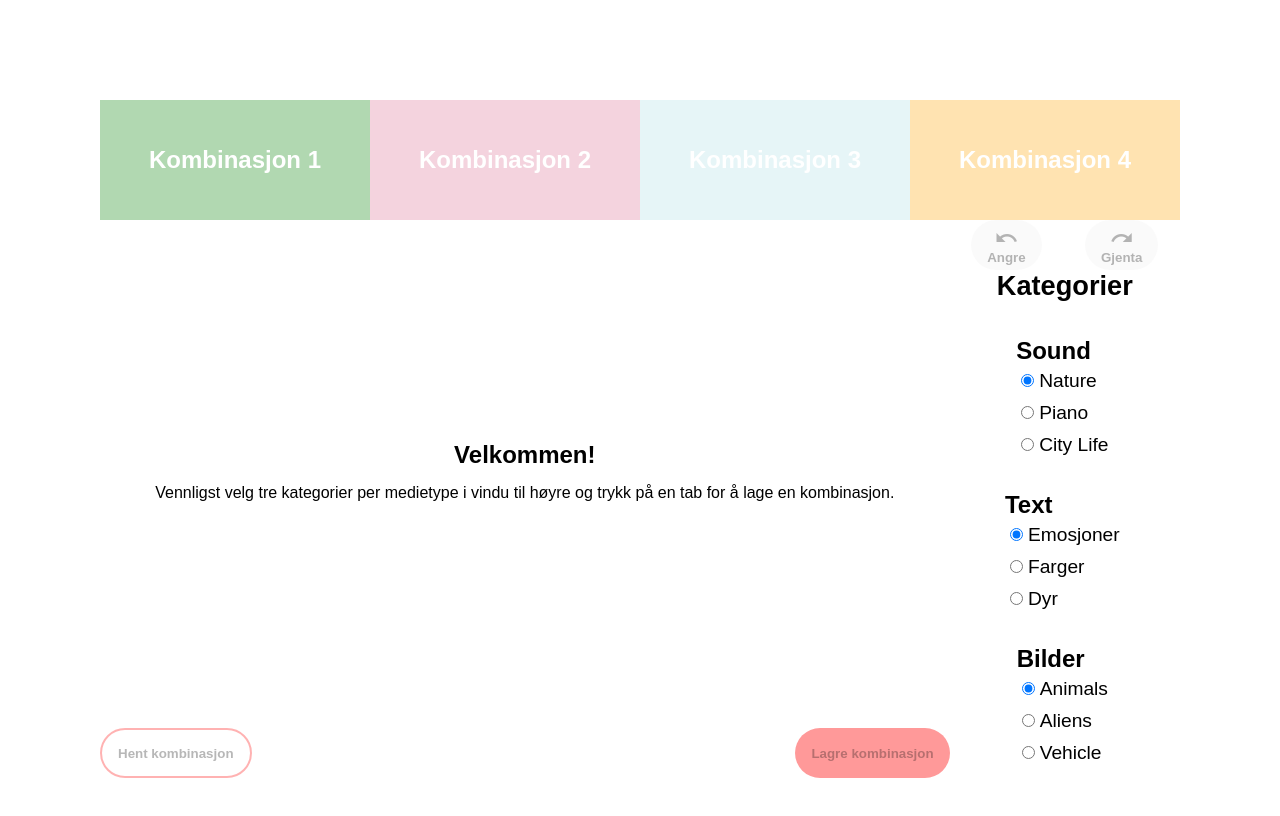
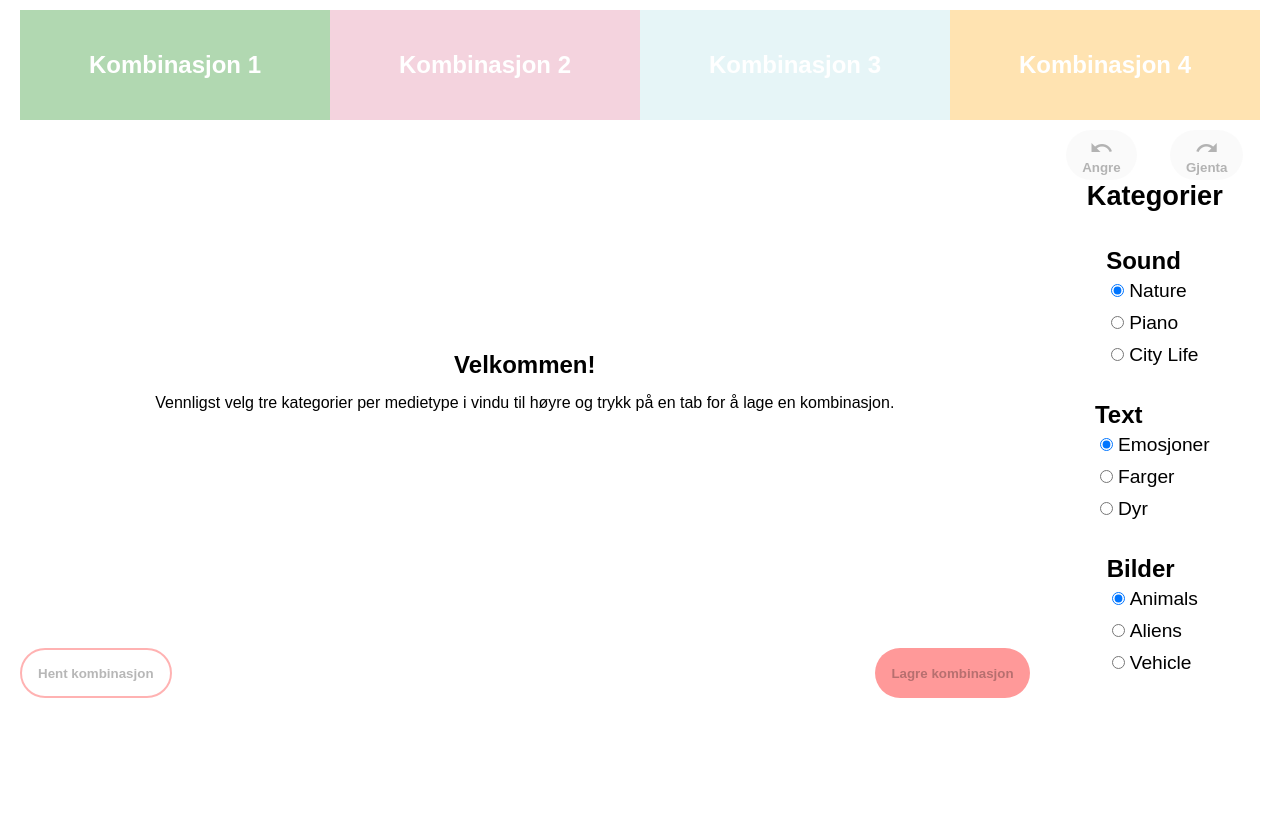
Before and after one commit to harkamalsi/react-SPA, a React (Create React App) app: page / in a window 1280 px wide. Shown: the top 816 px of the page. Built offline with nearby package versions, Linux system fonts and the light colour scheme.

Commit message:
padding fix

```diff
--- a/src/components/app/App.css
+++ b/src/components/app/App.css
@@ -7,7 +7,6 @@
 
 .app {
   width: 100%;
-  padding: 100px;
 }
 
 
@@ -52,13 +51,13 @@ main {
   grid-template-rows: 15vh auto 7vh;
   grid-template-columns: auto auto 18vw;
   /*background-color: #2196F3;*/
-  padding: 0;
+  padding: 5px 10px;
   margin: 0;
 
 }
 
 .grid-container>div {
-  padding: 0;
+  padding: 5px 10px;
   margin: 0;
 }
 
```
